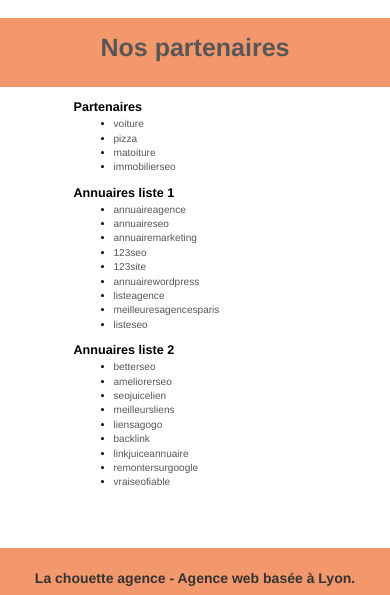
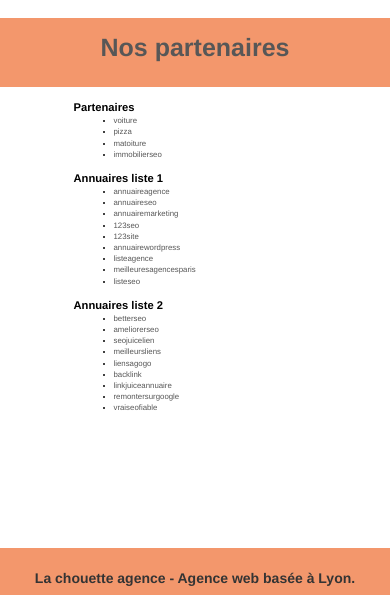
Before and after one commit to dacostahenrique/p4-la-chouette-agence, a plain HTML site: page partenaires.html in a window 390 px wide. Shown: the part 74-669 px from the top of the page. Drawn offline with Linux system fonts and the light colour scheme.

Commit message:
responsive mobile partenaires

```diff
--- a/css/partenaires.css
+++ b/css/partenaires.css
@@ -41,13 +41,15 @@ li{
     display: flex;
     flex-direction: column;
     height: 90vh;
-    font-size:0.9em;
-    padding-left: 15%;}
+    font-size:0.8em;
+    padding-left: 15%;
+    padding-bottom:1%;
+    }
     .logo-chouette{
         height: 10vh;
         width: 80%;}
     li{
-        font-size: 0.8em;
+        font-size: 0.7em;
     }
 
 }
```
